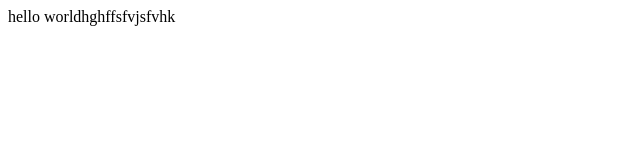
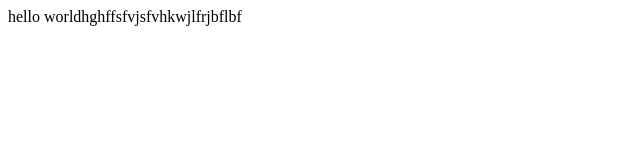
Before and after one commit to debasisgmail/jenkins-sample, a plain HTML site: page index.html in a window 1280 px wide. Shown: the whole page, without its empty margins (0-640 px from the left). Drawn offline with Linux system fonts and the light colour scheme.

Commit message:
Update index.html

```diff
--- a/index.html
+++ b/index.html
@@ -1,7 +1,7 @@
 <html>
 
 <body>
-<p>hello worldhghffsfvjsfvhk</p>
+<p>hello worldhghffsfvjsfvhkwjlfrjbflbf</p>
 </body>
 
 </html>
```
